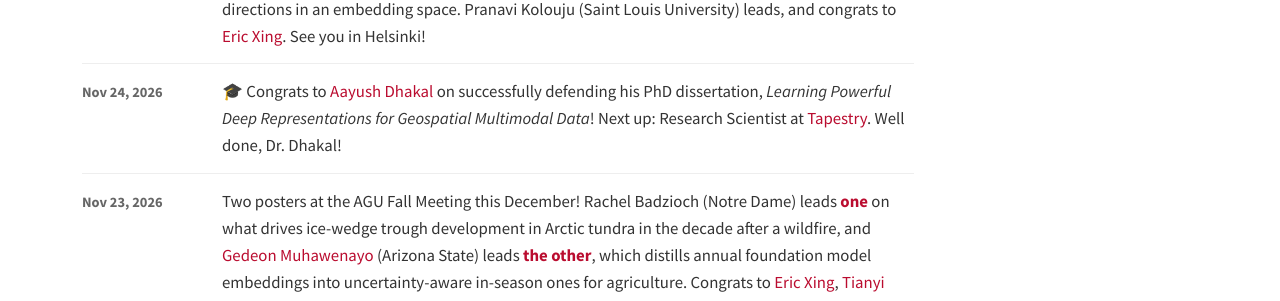
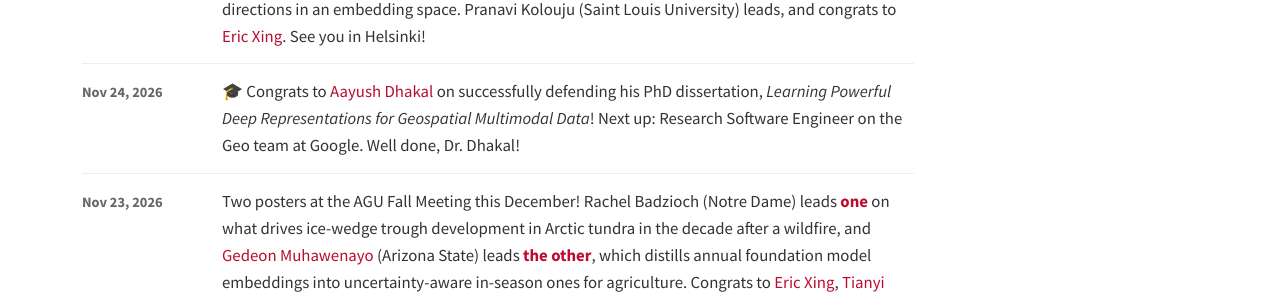
Before and after one commit to jacobsn/jacobsn.github.io, a Jekyll site: the page built from index.html, in a window 1280 px wide. Shown: the part 1376-1677 px from the top of the page. Built offline with Jekyll 4.4.1, drawn with Linux system fonts in a browser that asks for light colours; some web fonts are replaced.

Commit message:
Update news and CV

```diff
--- a/_data/news.json
+++ b/_data/news.json
@@ -1,6 +1,6 @@
 [
   {"date": "2026-11-24", "html": "<a class=\"paper-ref\" href=\"https://mvrl.washu.edu/publications/#kolouju2027sliders\">SLIDERs</a> was accepted to IUI 2027! It lets people steer image search by sliding along latent directions in an embedding space. Pranavi Kolouju (Saint Louis University) leads, and congrats to <a href=\"https://ericx003.github.io/\">Eric Xing</a>. See you in Helsinki!"},
-  {"date": "2026-11-24", "html": "🎓 Congrats to <a href=\"https://sites.washu.edu/aayush/\">Aayush Dhakal</a> on successfully defending his PhD dissertation, <em>Learning Powerful Deep Representations for Geospatial Multimodal Data</em>! Next up: Research Scientist at <a href=\"https://www.tapestryenergy.com/\">Tapestry</a>. Well done, Dr. Dhakal!"},
+  {"date": "2026-11-24", "html": "🎓 Congrats to <a href=\"https://sites.washu.edu/aayush/\">Aayush Dhakal</a> on successfully defending his PhD dissertation, <em>Learning Powerful Deep Representations for Geospatial Multimodal Data</em>! Next up: Research Software Engineer on the Geo team at Google. Well done, Dr. Dhakal!"},
   {"date": "2026-11-23", "html": "Two posters at the AGU Fall Meeting this December! Rachel Badzioch (Notre Dame) leads <a class=\"paper-ref\" href=\"https://mvrl.washu.edu/publications/#badzioch2026\">one</a> on what drives ice-wedge trough development in Arctic tundra in the decade after a wildfire, and <a href=\"https://gedeonmuhawenayo.github.io/\">Gedeon Muhawenayo</a> (Arizona State) leads <a class=\"paper-ref\" href=\"https://mvrl.washu.edu/publications/#muhawenayo2026\">the other</a>, which distills annual foundation model embeddings into uncertainty-aware in-season ones for agriculture. Congrats to <a href=\"https://ericx003.github.io/\">Eric Xing</a>, <a href=\"https://humblegamer.github.io/\">Tianyi Gao</a>, <a href=\"https://dcher95.github.io/\">Dan Cher</a>, <a href=\"https://atwollam.github.io/\">Alexander Wollam</a>, <a href=\"https://subash-khanal.github.io/\">Subash Khanal</a>, and <a href=\"https://vishu26.github.io\">Srikumar Sastry</a>. See you in San Francisco! 🌉"},
   {"date": "2026-10-15", "html": "Two papers accepted to WACV! <a class=\"paper-ref\" href=\"https://mvrl.washu.edu/publications/#iqbal2027geodive\">GeoDIVE</a> (Geospatial Descent Informed by Value Estimation) and <a class=\"paper-ref\" href=\"https://mvrl.washu.edu/publications/#luo2026genopticalflow\">GenOpticalFlow</a>, a generative approach to unsupervised optical flow learning. Congrats to <a href=\"https://1hamzaiqbal.github.io/\">Hamza Iqbal</a>, <a href=\"https://dcher95.github.io/\">Dan Cher</a>, <a href=\"https://ericx003.github.io/\">Eric Xing</a>, <a href=\"https://qjizhi.github.io/\">Feng Qiao</a>, and <a href=\"https://steven-xiong.github.io/\">Zhexiao Xiong</a>."},
   {"date": "2026-09-24", "html": "<a class=\"paper-ref\" href=\"https://interactwm.github.io/ActWorld/\">ActWorld</a> was accepted to NeurIPS! It turns explorable world models into interactive ones with action-aware memory. Congrats to first author <a href=\"https://steven-xiong.github.io/\">Zhexiao Xiong</a>."},
```
Also changed, not shown: 1 other file.
